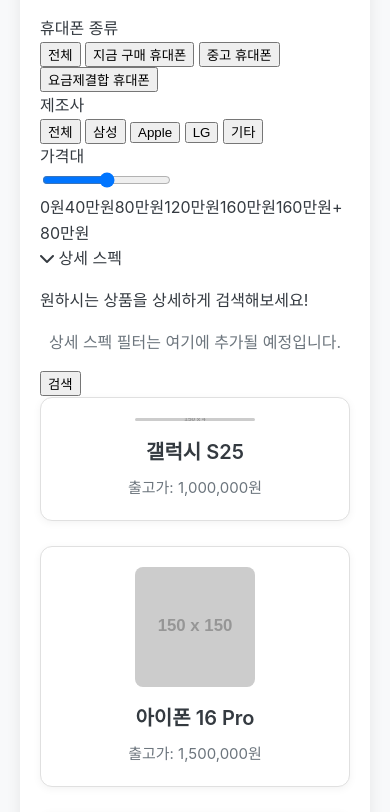
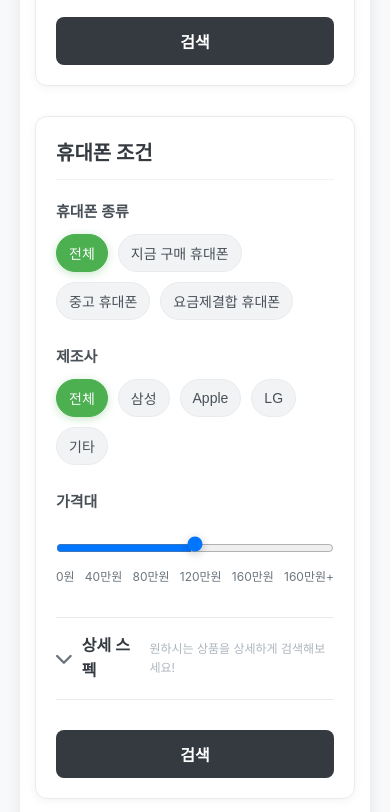
Before and after one commit to connect-kyul/----, a plain HTML site: page index.html in a window 390 px wide. Shown: the part 805-1617 px from the top of the page. Drawn offline with Linux system fonts and the light colour scheme; placeholder pictures from the web are drawn by us; a script that the page names is missing; a web font is replaced by a local one.

Commit message:
Update style.css

```diff
--- a/style.css
+++ b/style.css
@@ -96,72 +96,295 @@ h2 {
     color: #343a40;
 }
 
-/* 필터 및 검색 옵션 */
-.filter-options {
-    display: flex;
-    justify-content: center;
-    gap: 15px;
-    margin-bottom: 30px;
+
+/* --- 새로운 필터 섹션 스타일 시작 --- */
+.filter-group-container {
+    display: flex; /* 두 개의 필터 박스를 가로로 정렬 */
+    gap: 30px; /* 필터 박스 사이 간격 */
+    margin-bottom: 40px;
+    flex-wrap: wrap; /* 작은 화면에서 줄바꿈 */
+    justify-content: center; /* 가운데 정렬 */
 }
 
-.filter-options select,
-.filter-options input[type="text"] {
-    padding: 12px 20px;
-    border: 1px solid #ced4da;
-    border-radius: 8px; /* 둥근 모서리 */
-    font-size: 16px;
-    color: #495057;
-    outline: none; /* 포커스 시 기본 아웃라인 제거 */
-    transition: border-color 0.3s ease, box-shadow 0.3s ease; /* 부드러운 전환 */
+.filter-box {
+    flex: 1; /* 가용한 공간을 균등하게 차지 */
+    min-width: 320px; /* 최소 너비 지정 */
+    background-color: #ffffff;
+    border: 1px solid #e9ecef;
+    border-radius: 12px;
+    padding: 30px;
+    box-shadow: 0 2px 10px rgba(0, 0, 0, 0.05);
 }
 
-.filter-options select:focus,
-.filter-options input[type="text"]:focus {
-    border-color: #4CAF50; /* 포커스 시 포인트 컬러 테두리 */
-    box-shadow: 0 0 0 3px rgba(76, 175, 80, 0.25); /* 포커스 시 그림자 */
+.filter-box h3 {
+    font-size: 22px;
+    font-weight: 700;
+    color: #343a40;
+    margin-top: 0;
+    margin-bottom: 25px;
+    border-bottom: 1px solid #f1f3f5;
+    padding-bottom: 15px;
 }
 
-/* 단말기 목록 그리드 */
+.filter-item {
+    margin-bottom: 25px;
+}
+
+.filter-item label {
+    display: block;
+    font-size: 16px;
+    font-weight: 600;
+    color: #495057;
+    margin-bottom: 12px;
+}
+
+/* --- 슬라이더 필터 스타일 --- */
+.slider-wrapper {
+    position: relative;
+    width: 100%;
+    margin-top: 20px;
+}
+
+.slider-wrapper input[type="range"] {
+    width: 100%;
+    height: 8px; /* 슬라이더 트랙 높이 */
+    background: #e0e0e0; /* 기본 트랙 색상 */
+    border-radius: 5px;
+    outline: none;
+    margin: 0;
+    padding: 0;
+    position: relative;
+    z-index: 1;
+}
+
+/* 슬라이더 트랙 색상 채우기 (진행 바) */
+.slider-wrapper input[type="range"]::-webkit-slider-runnable-track {
+    background: linear-gradient(to right, #4CAF50 var(--value-percent), #e0e0e0 var(--value-percent));
+    border-radius: 5px;
+    height: 8px;
+    transition: background 0.1s ease;
+}
+.slider-wrapper input[type="range"]::-moz-range-track {
+    background: linear-gradient(to right, #4CAF50 var(--value-percent), #e0e0e0 var(--value-percent));
+    border-radius: 5px;
+    height: 8px;
+    transition: background 0.1s ease;
+}
+
+/* 슬라이더 썸(핸들) */
+.slider-wrapper input[type="range"]::-webkit-slider-thumb {
+    -webkit-appearance: none;
+    width: 24px;
+    height: 24px;
+    border-radius: 50%;
+    background: #4CAF50; /* 포인트 컬러 */
+    cursor: grab;
+    margin-top: -8px; /* 트랙 중앙에 오도록 조정 */
+    box-shadow: 0 2px 8px rgba(0, 0, 0, 0.2);
+    border: 3px solid #ffffff; /* 흰색 테두리 */
+    transition: background 0.1s ease, box-shadow 0.1s ease;
+}
+
+.slider-wrapper input[type="range"]::-moz-range-thumb {
+    width: 24px;
+    height: 24px;
+    border-radius: 50%;
+    background: #4CAF50;
+    cursor: grab;
+    box-shadow: 0 2px 8px rgba(0, 0, 0, 0.2);
+    border: 3px solid #ffffff;
+    transition: background 0.1s ease, box-shadow 0.1s ease;
+}
+
+.slider-wrapper input[type="range"]:active::-webkit-slider-thumb,
+.slider-wrapper input[type="range"]:focus::-webkit-slider-thumb {
+    cursor: grabbing;
+    box-shadow: 0 0 0 5px rgba(76, 175, 80, 0.3); /* 포커스/클릭 시 아웃라인 효과 */
+}
+.slider-wrapper input[type="range"]:active::-moz-range-thumb,
+.slider-wrapper input[type="range"]:focus::-moz-range-thumb {
+    cursor: grabbing;
+    box-shadow: 0 0 0 5px rgba(76, 175, 80, 0.3);
+}
+
+.range-labels {
+    display: flex;
+    justify-content: space-between;
+    margin-top: 8px;
+    font-size: 14px;
+    color: #6c757d;
+}
+
+.current-value {
+    position: absolute;
+    top: -30px; /* 슬라이더 위에 위치 */
+    left: var(--thumb-left, 0%); /* JS로 동적으로 위치 조절 */
+    transform: translateX(-50%);
+    background-color: #343a40;
+    color: #ffffff;
+    padding: 5px 10px;
+    border-radius: 6px;
+    font-size: 14px;
+    font-weight: 600;
+    white-space: nowrap; /* 값 줄바꿈 방지 */
+    opacity: 0; /* 초기에는 숨김 */
+    transition: opacity 0.2s ease;
+    pointer-events: none; /* 클릭 이벤트 방지 */
+}
+
+.slider-wrapper:hover .current-value,
+.slider-wrapper input[type="range"]:focus + .range-labels + .current-value,
+.slider-wrapper input[type="range"]:active + .range-labels + .current-value {
+    opacity: 1; /* 호버, 포커스, 액티브 시 보이기 */
+}
+
+
+/* --- 버튼 그룹 필터 스타일 --- */
+.button-group {
+    display: flex;
+    flex-wrap: wrap; /* 버튼이 많을 경우 줄바꿈 */
+    gap: 10px; /* 버튼 사이 간격 */
+}
+
+.filter-btn {
+    background-color: #f1f3f5; /* 기본 배경색 */
+    color: #495057; /* 기본 텍스트 색상 */
+    padding: 10px 18px;
+    border: 1px solid #e9ecef;
+    border-radius: 20px; /* 둥근 캡슐 형태 */
+    font-size: 15px;
+    cursor: pointer;
+    transition: all 0.2s ease;
+    white-space: nowrap; /* 텍스트 줄바꿈 방지 */
+    min-width: 80px; /* 최소 너비로 정렬 */
+}
+
+.filter-btn:hover {
+    background-color: #e2e6ea;
+    border-color: #ced4da;
+}
+
+.filter-btn.active {
+    background-color: #4CAF50; /* 선택된 버튼의 포인트 컬러 */
+    color: #ffffff;
+    border-color: #4CAF50;
+    box-shadow: 0 2px 8px rgba(76, 175, 80, 0.3);
+}
+
+/* --- 검색 버튼 (각 필터 섹션 하단) --- */
+.filter-search-btn {
+    display: block;
+    width: 100%; /* 너비 100% */
+    background-color: #343a40; /* 어두운 색상 */
+    color: #ffffff;
+    padding: 15px 20px;
+    font-size: 18px;
+    font-weight: 600;
+    border: none;
+    border-radius: 8px;
+    cursor: pointer;
+    transition: background-color 0.3s ease, box-shadow 0.3s ease;
+    margin-top: 30px;
+}
+
+.filter-search-btn:hover {
+    background-color: #495057;
+    box-shadow: 0 4px 12px rgba(0, 0, 0, 0.15);
+}
+
+/* --- 아코디언 (상세 스펙) 스타일 --- */
+.accordion-header {
+    display: flex;
+    align-items: center;
+    gap: 10px;
+    cursor: pointer;
+    padding: 15px 0;
+    border-top: 1px solid #e9ecef;
+    border-bottom: 1px solid #e9ecef;
+    margin-top: 30px;
+}
+
+.accordion-header .toggle-icon {
+    font-size: 18px;
+    color: #6c757d;
+    transition: transform 0.3s ease;
+}
+
+.accordion-header.active .toggle-icon {
+    transform: rotate(180deg); /* 회전하여 위를 향하게 */
+}
+
+.accordion-header span {
+    font-size: 18px;
+    font-weight: 600;
+    color: #343a40;
+}
+
+.accordion-description {
+    font-size: 14px;
+    color: #adb5bd;
+    margin-left: auto; /* 우측 정렬 */
+    margin-top: 0;
+    margin-bottom: 0;
+}
+
+.accordion-content {
+    max-height: 0; /* 초기에는 숨김 */
+    overflow: hidden;
+    transition: max-height 0.3s ease-out;
+    background-color: #f8f9fa;
+    border-radius: 0 0 12px 12px;
+    padding: 0 20px; /* 초기 패딩 0 */
+}
+
+.accordion-content.active {
+    max-height: 200px; /* 내용에 따라 조절, 충분히 큰 값으로 설정 */
+    padding: 20px; /* 확장될 때 패딩 적용 */
+    transition: max-height 0.5s ease-in, padding 0.3s ease-in 0.2s; /* 패딩 지연 적용 */
+}
+
+
+/* --- 기존 단말기 목록 및 다음 버튼 스타일은 유지 --- */
+/* 단말기 목록 */
 .device-list {
     display: grid;
-    /* 자동으로 열 너비를 조절하고 최소 220px, 최대 1fr로 설정하여 반응형 그리드를 만듭니다. */
     grid-template-columns: repeat(auto-fill, minmax(220px, 1fr));
-    gap: 25px; /* 그리드 항목 사이 간격 */
-    justify-content: center; /* 그리드 항목들을 가운데 정렬 */
+    gap: 25px;
+    justify-content: center;
+    margin-top: 40px; /* 필터 아래 여백 */
 }
 
-/* 단말기 카드 */
 .device-card {
     background-color: #ffffff;
     border: 1px solid #e0e0e0;
     border-radius: 12px;
     padding: 20px;
     text-align: center;
-    cursor: pointer; /* 클릭 가능함을 나타내는 커서 */
-    transition: all 0.3s ease; /* 모든 속성 변화에 부드러운 전환 */
+    cursor: pointer;
+    transition: all 0.3s ease;
     display: flex;
     flex-direction: column;
     align-items: center;
-    box-shadow: 0 2px 8px rgba(0, 0, 0, 0.05); /* 기본 그림자 */
-    position: relative; /* 선택 아이콘 위치 조정을 위해 */
+    box-shadow: 0 2px 8px rgba(0, 0, 0, 0.05);
+    position: relative;
 }
 
 .device-card:hover {
-    border-color: #4CAF50; /* 호버 시 포인트 컬러 테두리 */
-    box-shadow: 0 4px 15px rgba(0, 0, 0, 0.1); /* 호버 시 그림자 강조 */
-    transform: translateY(-3px); /* 살짝 위로 이동하는 효과 */
+    border-color: #4CAF50;
+    box-shadow: 0 4px 15px rgba(0, 0, 0, 0.1);
+    transform: translateY(-3px);
 }
 
 .device-card.selected {
-    border: 2px solid #4CAF50; /* 선택 시 두꺼운 포인트 컬러 테두리 */
-    box-shadow: 0 4px 15px rgba(76, 175, 80, 0.3); /* 선택 시 그림자 강조 */
+    border: 2px solid #4CAF50;
+    box-shadow: 0 4px 15px rgba(76, 175, 80, 0.3);
 }
 
 .device-card img {
     max-width: 150px;
     height: auto;
     margin-bottom: 15px;
-    border-radius: 8px; /* 이미지 둥근 모서리 */
+    border-radius: 8px;
 }
 
 .device-card h3 {
@@ -179,13 +402,13 @@ h2 {
 
 /* 선택 표시 아이콘 */
 .device-card.selected::after {
-    content: '✔'; /* 체크 표시 유니코드 */
+    content: '✔';
     position: absolute;
     top: 10px;
     right: 10px;
     background-color: #4CAF50;
     color: #ffffff;
-    border-radius: 50%; /* 원형 */
+    border-radius: 50%;
     width: 28px;
     height: 28px;
     display: flex;
@@ -202,34 +425,43 @@ h2 {
 }
 
 .next-step-btn {
-    background-color: #6c757d; /* 비활성화 시 기본 색상 */
+    background-color: #6c757d;
     color: #ffffff;
     padding: 15px 30px;
     font-size: 18px;
     font-weight: 600;
     border: none;
     border-radius: 8px;
-    cursor: not-allowed; /* 기본은 비활성화 커서 */
+    cursor: not-allowed;
     transition: background-color 0.3s ease, box-shadow 0.3s ease;
-    outline: none; /* 포커스 시 아웃라인 제거 */
+    outline: none;
 }
 
-/* 버튼이 비활성화되지 않았을 때의 스타일 */
 .next-step-btn:not([disabled]) {
-    background-color: #4CAF50; /* 활성화 시 포인트 컬러 */
-    cursor: pointer; /* 활성화 시 클릭 가능 커서 */
+    background-color: #4CAF50;
+    cursor: pointer;
 }
 
-/* 활성화된 버튼에 마우스를 올렸을 때의 스타일 */
 .next-step-btn:not([disabled]):hover {
-    background-color: #43a047; /* 호버 시 약간 어둡게 */
-    box-shadow: 0 4px 12px rgba(76, 175, 80, 0.4); /* 호버 시 그림자 */
+    background-color: #43a047;
+    box-shadow: 0 4px 12px rgba(76, 175, 80, 0.4);
 }
 
 /* 반응형 디자인 */
+@media (max-width: 992px) {
+    .filter-group-container {
+        flex-direction: column; /* 세로로 정렬 */
+        align-items: center;
+    }
+    .filter-box {
+        width: 100%; /* 전체 너비 차지 */
+        max-width: 600px; /* 적절한 최대 너비 설정 */
+    }
+}
+
 @media (max-width: 768px) {
     .step-indicator {
-        flex-wrap: wrap; /* 작은 화면에서 줄바꿈 */
+        flex-wrap: wrap;
         gap: 15px;
     }
 
@@ -247,30 +479,55 @@ h2 {
         font-size: 24px;
     }
 
-    .filter-options {
-        flex-direction: column; /* 세로로 정렬 */
-        align-items: stretch; /* 전체 너비 차지 */
-    }
-
-    .filter-options select,
-    .filter-options input[type="text"] {
-        width: 100%;
-    }
-
     .device-list {
-        grid-template-columns: repeat(auto-fill, minmax(180px, 1fr)); /* 더 작은 최소 너비 */
+        grid-template-columns: repeat(auto-fill, minmax(180px, 1fr));
     }
 
     .device-card img {
         max-width: 120px;
     }
+
+    .filter-box {
+        padding: 20px;
+    }
+    .filter-box h3 {
+        font-size: 20px;
+        margin-bottom: 20px;
+        padding-bottom: 10px;
+    }
+    .filter-item label {
+        font-size: 15px;
+        margin-bottom: 10px;
+    }
+    .filter-search-btn {
+        font-size: 16px;
+        padding: 12px 15px;
+    }
+    .range-labels {
+        font-size: 12px;
+    }
 }
 
 @media (max-width: 480px) {
     .step-section {
-        padding: 20px;
+        padding: 15px;
     }
     .device-list {
-        grid-template-columns: 1fr; /* 모바일에서는 1열로 */
+        grid-template-columns: 1fr;
+    }
+    .current-value {
+        font-size: 12px;
+        padding: 3px 8px;
+    }
+    .filter-btn {
+        padding: 8px 12px;
+        font-size: 14px;
+        min-width: unset; /* 모바일에서 최소 너비 제한 해제 */
+    }
+    .accordion-header span {
+        font-size: 16px;
+    }
+    .accordion-description {
+        font-size: 12px;
     }
 }
```
